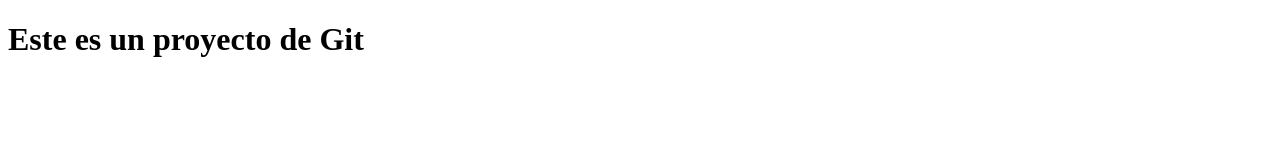
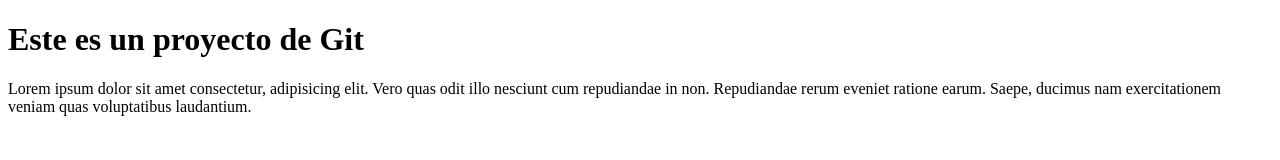
Before and after one commit to JulissaJarkinG/primer-repo-remoto, a plain HTML site: page index.html in a window 1280 px wide. Drawn offline with Linux system fonts and the light colour scheme.

Commit message:
PÃárrafo agregado

```diff
--- a/index.html
+++ b/index.html
@@ -8,5 +8,6 @@
 </head>
 <body>
     <h1>Este es un proyecto de Git</h1>
+    <p> Lorem ipsum dolor sit amet consectetur, adipisicing elit. Vero quas odit illo nesciunt cum repudiandae in non. Repudiandae rerum eveniet ratione earum. Saepe, ducimus nam exercitationem veniam quas voluptatibus laudantium.</p>
 </body>
 </html>
```
